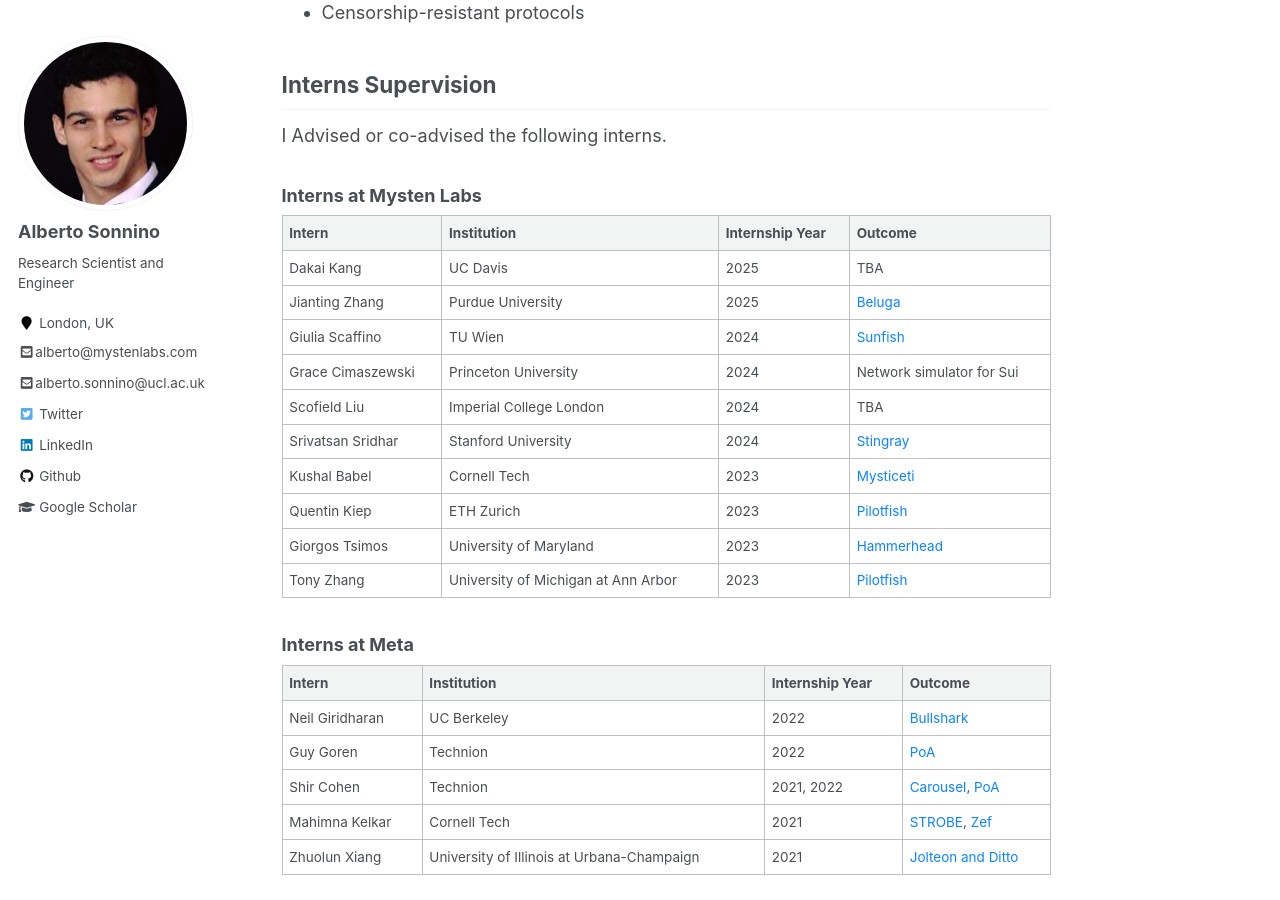
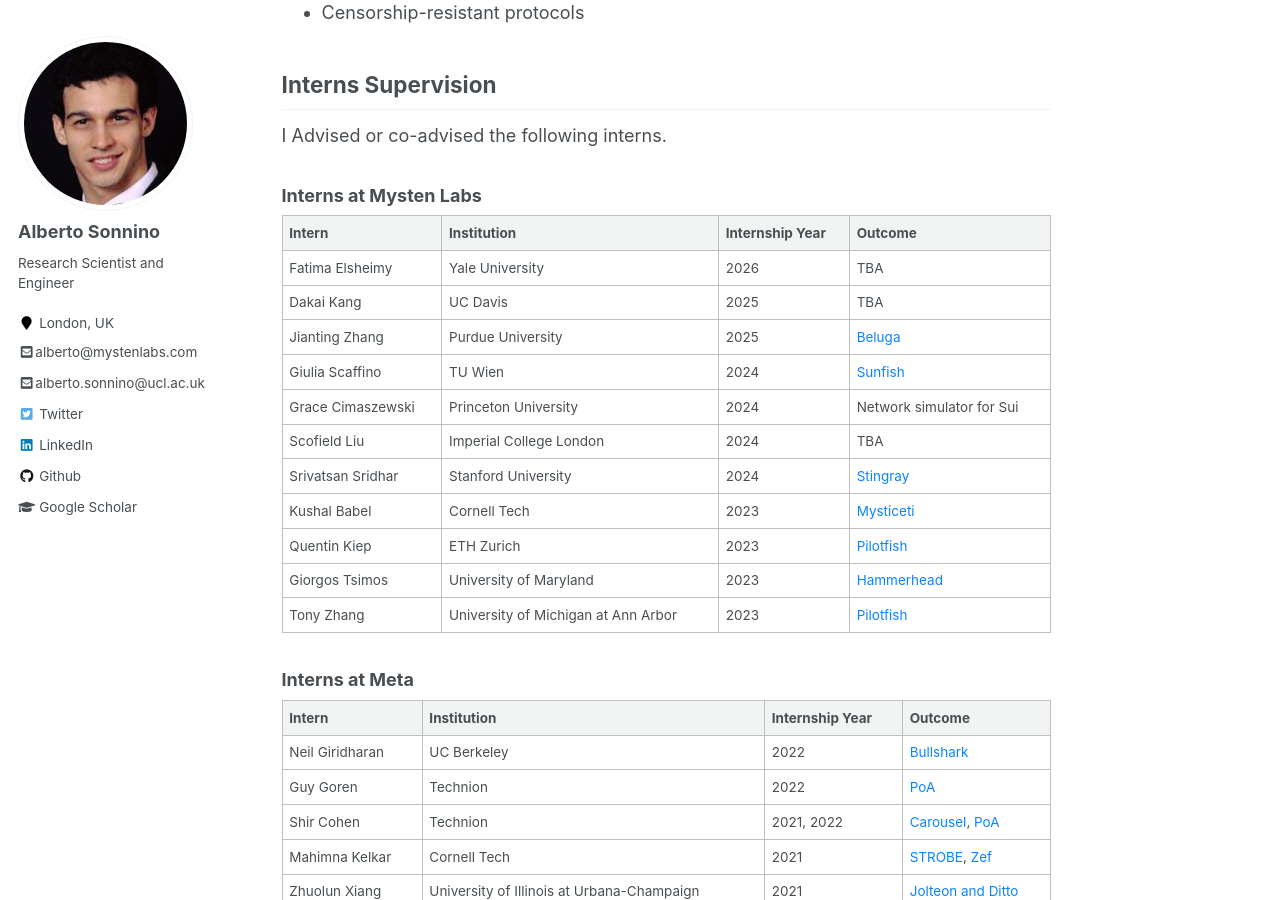
Before and after one commit to asonnino/asonnino.github.io, a Jekyll site: the page built from _pages/academia.md, in a window 1280 px wide and 900 px high, scrolled down 856 px. Built offline with Jekyll 4.4.1, drawn with Linux system fonts in a browser that asks for light colours.

Commit message:
feat: update interns

```diff
--- a/_pages/academia.md
+++ b/_pages/academia.md
@@ -38,6 +38,7 @@
 
 | Intern            | Institution                         | Internship Year | Outcome                              |
 | ----------------- | ----------------------------------- | --------------- | ------------------------------------ |
+| Fatima Elsheimy   | Yale University                     | 2026            | TBA |
 | Dakai Kang        | UC Davis                            | 2025            | TBA                                  |
 | Jianting Zhang    | Purdue University                   | 2025            | [Beluga](/papers/beluga.pdf)         |
 | Giulia Scaffino   | TU Wien                             | 2024            | [Sunfish](/papers/sunfish.pdf)       |
```
